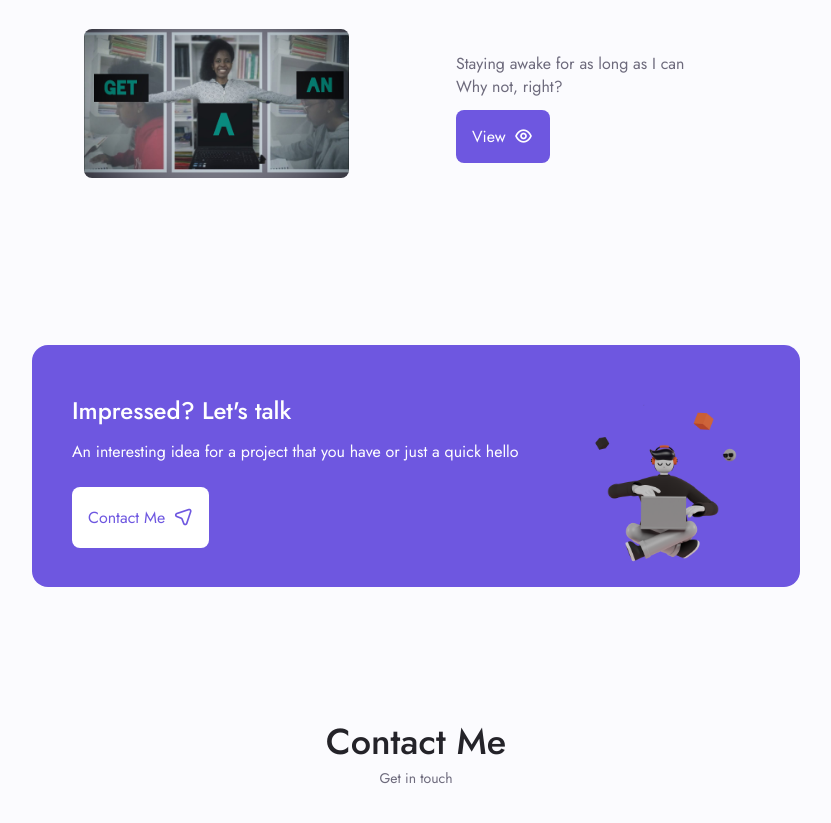
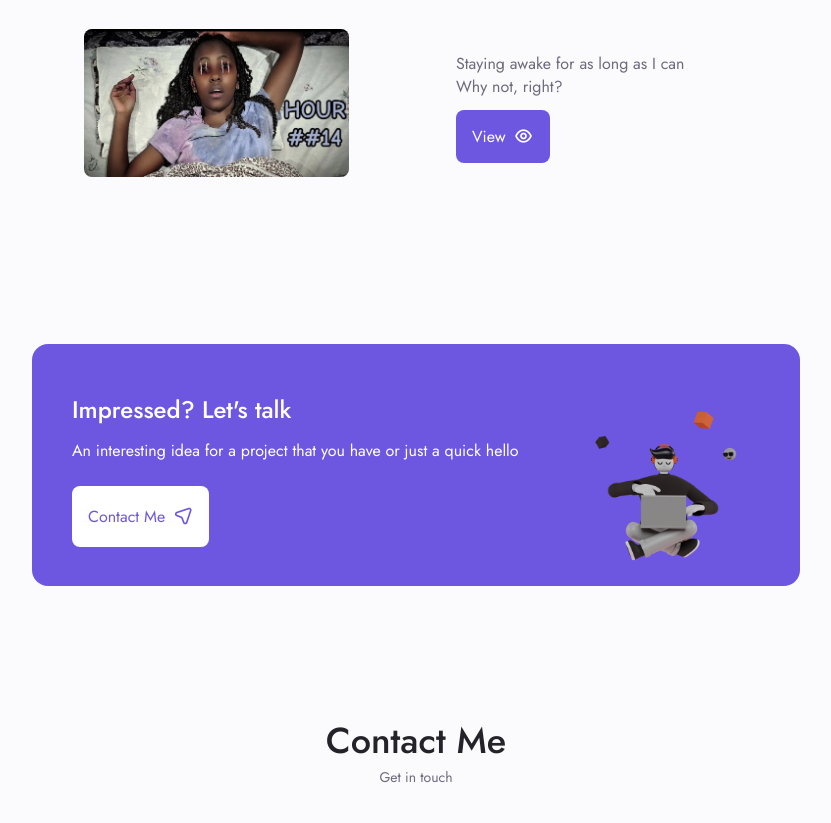
Before and after one commit to DoubleK854/portfolio, a website: page index.html in a window 1280 px wide. Shown: the part 3278-4101 px from the top of the page, without its empty margins (224-1055 px from the left). Drawn offline with nearby package versions, Linux system fonts and the light colour scheme.

Commit message:
Update index.html

```diff
--- a/index.html
+++ b/index.html
@@ -613,7 +613,7 @@
                 <div class="swiper-wrapper">
                     <!--==================== PORTFOLIO 2 ====================-->
                     <div class="portfolio_content grid swiper-slide">
-                        <img src="img/KCSE.jpg" alt="" class="portfolio_img">
+                        <img src="img/Staying awake challenge.jpg" alt="" class="portfolio_img">
 
                         <div class="portfolio_data">
                             <h3 class="portfolio_title"></h3>Staying awake for as long as I can
```
